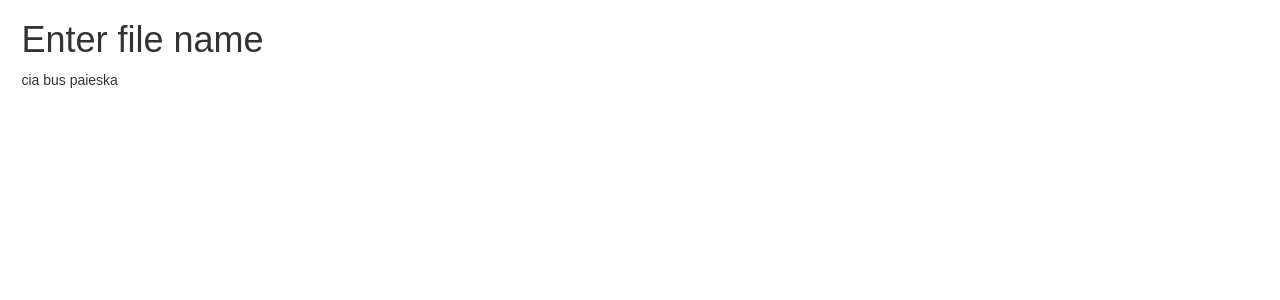
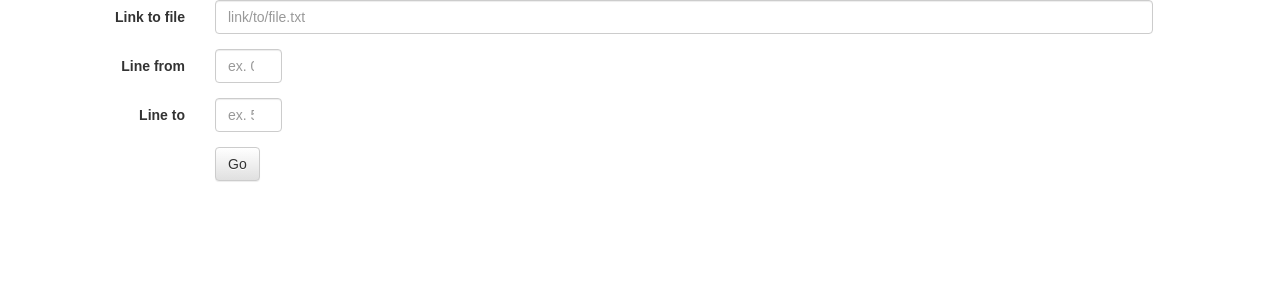
Before and after one commit to cms-sw/logreader, a React (Create React App) app: page / in a window 1280 px wide. Shown: the top 300 px of the page. Built offline with nearby package versions, Linux system fonts and the light colour scheme; no server answers.

Commit message:
Using fetch API

```diff
--- a/src/App.js
+++ b/src/App.js
@@ -1,10 +1,10 @@
 import React, {Component} from 'react';
 
 import './App.css';
-import $ from 'jquery'
 import {HashRouter, Route, Switch} from "react-router-dom";
 // Componenets
-import Layout from './Components/Layout'
+import FileOutput from './Components/FileOutput'
+import Search from "./Components/Search";
 
 //------------------------------------------
 //      Main entry component
@@ -18,38 +18,15 @@ class App extends Component {
         }
     }
 
-    componentWillMount() {
-        $.ajax({
-            url: process.env.PUBLIC_URL + '/data/level1/level2/thread.log',
-            dataType: 'text',
-            cache: false,
-            success: function (data) {
-                this.setState({file: data}, function () {
-                })
-            }.bind(this),
-            error: function (xhr, status, err) {
-                console.log(err);
-            }
-        });
-    }
-
-
     render() {
-        // if (!this.state.structure) {
-        //     return <div></div>
-        // }
-
         return (
-            // TODO component to get link from
             <HashRouter>
                 <div className={"container"}>
-                    <h1>{this.state.fileName}</h1>
-
                     <Switch>
                         <Route exact path="/"
-                               render={(props) => ( <div>cia bus paieska</div> )}/>
+                               render={(props) => ( <Search {...props}/> )}/>
                         <Route path="/"
-                               render={(props) => ( <Layout {...props} file={this.state.file}/> )}/>
+                               render={(props) => ( <FileOutput {...props} /> )}/>
                     </Switch>
 
                 </div>
--- a/src/Components/Layout.js
+++ b/src/Components/FileOutput.js
@@ -1,32 +1,65 @@
 import React, {Component} from 'react';
-import createHistory from 'history/createBrowserHistory';
 import {Table} from "react-bootstrap";
 import {HashLink as Link} from 'react-router-hash-link';
 import uuid from 'uuid';
+import * as axios from "axios";
 
 // This class gets data
-class Layout extends Component {
-
+class FileOutput extends Component {
     constructor(props) {
         super(props);
+        this.state = {}
     }
-
-    // componentWillMount() {
-    //
-    // }
-    //
-    // componentWillReceiveProps(newProps) {
-    //
-    // }
 
     goToLine() {
         let number = this.getLinesNumbers()[0]; // get first line
         let elem = document.getElementById(number); //element to which to scroll.
         if (elem) {
             elem.scrollIntoView()
-            // window.scrollBy(0, -100)
         }
     }
+
+    requestFile(fileUrl) {
+        fileUrl = fileUrl.substring(1);
+        console.log(fileUrl);
+        const object = this;
+        fetch(fileUrl, {mode: 'cors'})
+            .then(
+                function(response) {
+                    if (response.status !== 200) {
+                        console.log('Looks like there was a problem. Status Code: ' +
+                            response.status);
+                        return;
+                    }
+
+                    // Examine the text in the response
+                    response.text().then(function(data) {
+                        object.setState({file: data})
+                        // console.log(data);
+                    });
+                }
+            )
+            .catch(function(err) {
+                console.log('Fetch Error :-S', err);
+            });
+
+
+        // fetch()
+        // axios({
+        //     method: 'get',
+        //     url: fileUrl,
+        //     responseType: 'text',
+        //     transformResponse: [function (data) {
+        //         console.log(JSON.stringify(data));
+        //         return JSON.stringify(data);
+        //     }]
+        // }).then(function (response) {
+        //     object.setState({file: response.data})
+        // }).catch(function (error) {
+        //     console.log(error);
+        // });
+    }
+
 
     getLinesNumbers() {
         let [lineStart, lineEnd] = this.props.location.hash.substring(1).split("-");
@@ -35,45 +68,58 @@ class Layout extends Component {
         return [lineStart, lineEnd]
     }
 
+    // called before first render
+    componentWillMount() {
+        // '/data/level1/level2/thread.log'
+        this.requestFile(this.props.location.pathname);
+        // this.requestFile("http://www.google.com");
+    }
+
+    // called on updating properties
+    componentWillReceiveProps(newProps) {
+        this.requestFile(newProps.location.pathname)
+        // this.requestFile("http://www.google.com");
+
+    }
+
+    // called after first render
     componentDidMount() {
         // Scroll to element view
         this.goToLine();
     };
 
+    // called after sequential render
     componentDidUpdate() {
         // Scroll to element view
         this.goToLine();
     }
 
     render() {
-        // console.log(this);
-        // TODO cia rerenderint history
-        let text = this.props.file;
-        let history = createHistory();
-        let location = history.location;
-        // console.log(this.props.location);
-        // console.log(window.location.href);
+        console.log(this.state);
+        let text = this.state.file;
         const [lineStart, lineEnd] = this.getLinesNumbers();
         if (!text) {
-            return <div></div>;
+            return <h3>Loading</h3>;
         }
         return (
             <div>
+                <h1></h1>
                 <Table bordered={false} condensed={true} hover>
                     <tbody>
                     {text.split("\n").map((line, pos) => {
+
+                        // color selected lines
                         let rowClass = "textRow";
                         if (lineEnd) {
                             if (pos >= lineStart && pos <= lineEnd) {
                                 rowClass += " success";
                             }
                         } else {
-
                             if (pos === lineStart) {
-                                console.log(lineStart)
                                 rowClass += " success";
                             }
                         }
+
                         return (
                             <tr key={uuid.v4()} className={rowClass}>
                                 <td className={"numberColumn"}>
@@ -90,4 +136,4 @@ class Layout extends Component {
     }
 }
 
-export default Layout;
+export default FileOutput;
--- a/src/Components/Search.js
+++ b/src/Components/Search.js
@@ -0,0 +1,88 @@
+import React, {Component} from 'react';
+import {Button, Checkbox, ControlLabel, Form, FormControl, FormGroup, Row} from "react-bootstrap";
+import Col from "react-bootstrap/es/Col";
+
+// This class gets data
+class Search extends Component {
+
+    constructor(props) {
+        super(props);
+        this.state={
+
+        }
+    }
+
+    // componentWillMount() {
+    //
+    // }
+    //
+    // componentWillReceiveProps(newProps) {
+    //
+    // }
+
+    // componentDidMount() {
+    // };
+
+    // componentDidUpdate() {
+    // }
+
+    onUpdateProp(propName) {
+        const onChange = function (e) {
+            this.state[propName] = e.target.value;
+        }.bind(this);
+        return onChange;
+    }
+
+    onSubmit = (e) => {
+        e.preventDefault();
+        const link = this.state.linkToFile + "#" + this.state.lineStart + "-" + this.state.lineEnd;
+        console.log(link);
+        this.props.history.push(link)
+    };
+
+    render() {
+        return (
+            <Row>
+                <Col xs={11}>
+                    <Form horizontal onSubmit={this.onSubmit}>
+                        <FormGroup controlId="linkToFile">
+                            <Col componentClass={ControlLabel} sm={2}>
+                                Link to file
+                            </Col>
+                            <Col sm={10}>
+                                <FormControl placeholder="link/to/file.txt" onChange={this.onUpdateProp("linkToFile")}/>
+                            </Col>
+                        </FormGroup>
+                        <FormGroup controlId="lineStart">
+                            <Col componentClass={ControlLabel} sm={2}>
+                                Line from
+                            </Col>
+                            <Col sm={1}>
+                                <FormControl type="number" placeholder="ex. 0" onChange={this.onUpdateProp("lineStart")}/>
+                            </Col>
+
+                        </FormGroup>
+                        <FormGroup controlId="lineStart">
+                            <Col componentClass={ControlLabel} sm={2}>
+                                Line to
+                            </Col>
+                            <Col sm={1}>
+                                <FormControl type="number" placeholder="ex. 5" onChange={this.onUpdateProp("lineEnd")}/>
+                            </Col>
+                        </FormGroup>
+                        <FormGroup>
+                            <Col smOffset={2} sm={10}>
+                                <Button type="submit">
+                                    Go
+                                </Button>
+                            </Col>
+                        </FormGroup>
+                    </Form>
+
+                </Col>
+            </Row>
+        )
+    }
+}
+
+export default Search;
```
